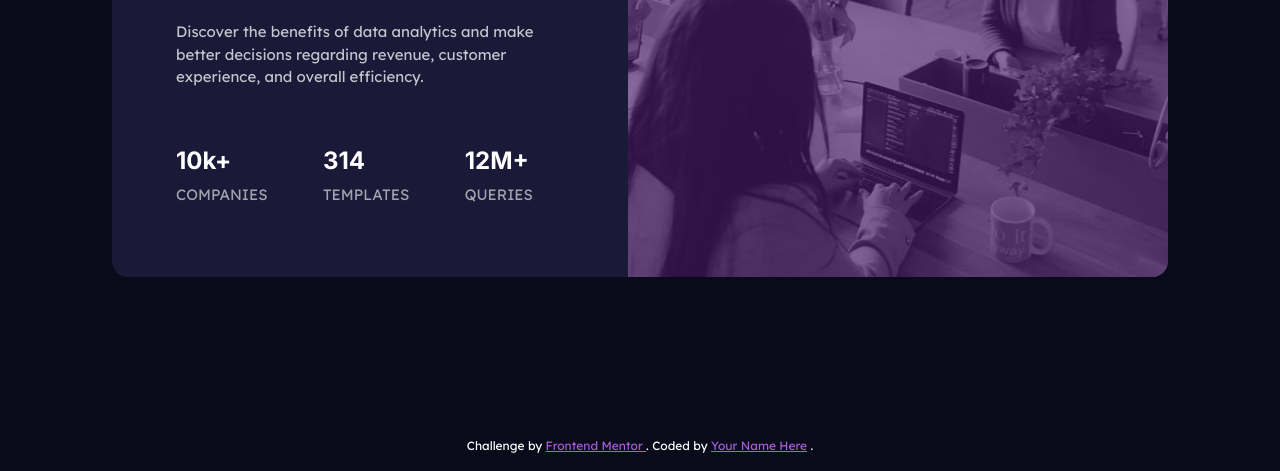
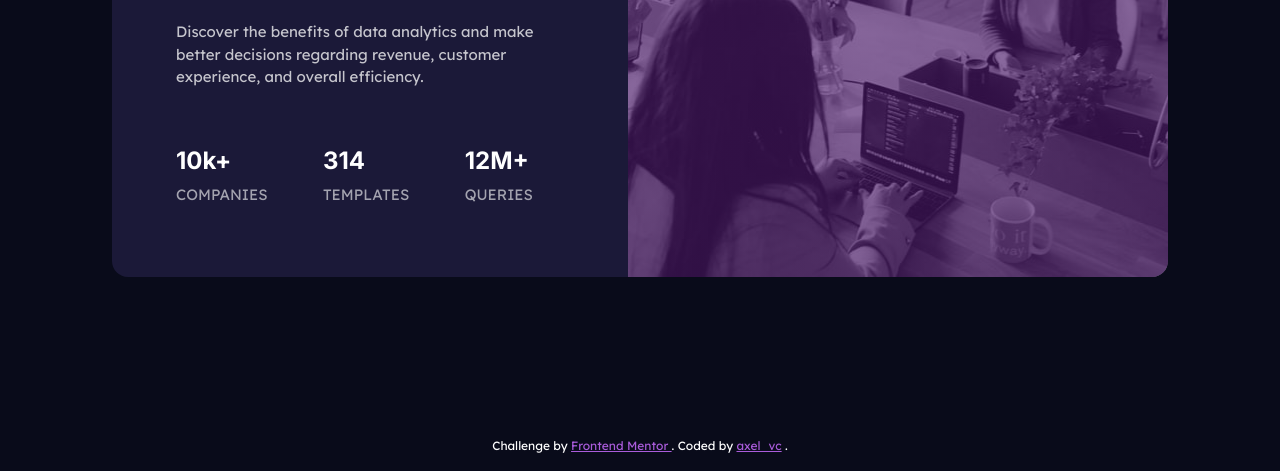
Before and after one commit to axelvc/frontend-mentor, a website: page stats-preview-card-component/index.html in a window 1280 px wide. Shown: the part 329-800 px from the top of the page. Drawn offline with Linux system fonts and the light colour scheme.

Commit message:
feat(proyect 2): set twitter link in footer

```diff
--- a/stats-preview-card-component/index.html
+++ b/stats-preview-card-component/index.html
@@ -60,7 +60,7 @@
         Frontend Mentor
       </a>
       . Coded by
-      <a href="#">Your Name Here</a>
+      <a href="https://github.com/axelvc" target="_blank">axel_vc</a>
       .
     </footer>
   </body>
```
